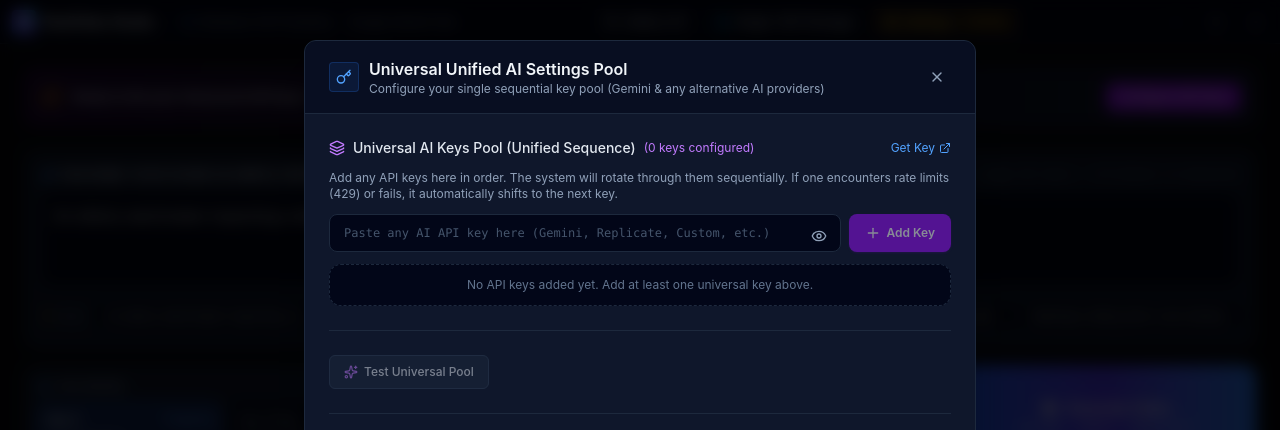
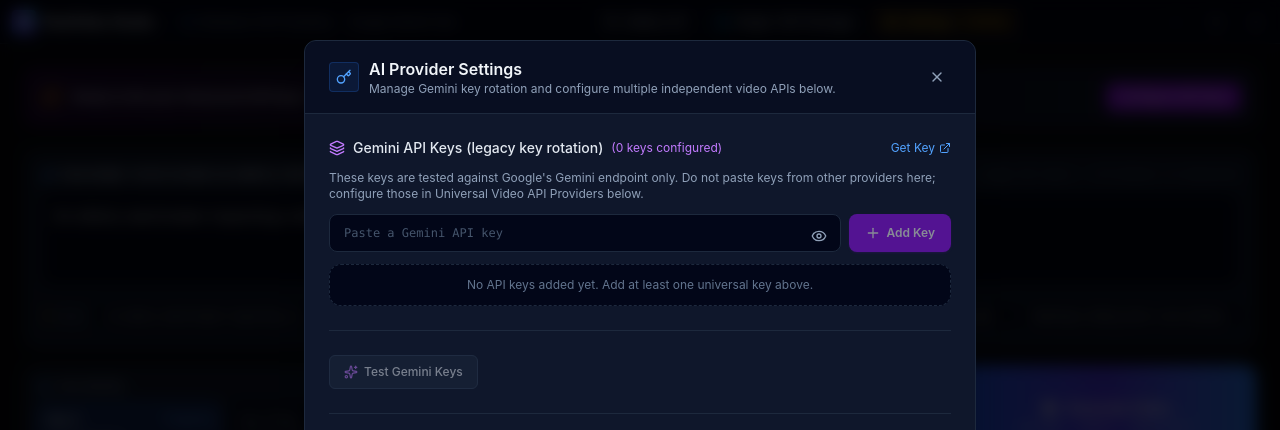
Before and after one commit to tadauos02-cloud/realvideo-studio, a React (Vite) app: page / in a window 1280 px wide. Both pictures are taken after a click on the button "Open API Settings". Shown: the top 430 px of the page. Built offline with nearby package versions, Linux system fonts and the light colour scheme.

Commit message:
Clarify Gemini-only legacy keys versus provider-specific APIs

```diff
--- a/src/components/SettingsModal.tsx
+++ b/src/components/SettingsModal.tsx
@@ -177,10 +177,10 @@
             </div>
             <div>
               <h2 id="settings-title" className="text-base font-semibold text-slate-100">
-                Universal Unified AI Settings Pool
+                AI Provider Settings
               </h2>
               <p className="text-xs text-slate-400">
-                Configure your single sequential key pool (Gemini & any alternative AI providers)
+                Manage Gemini key rotation and configure multiple independent video APIs below.
               </p>
             </div>
           </div>
@@ -200,7 +200,7 @@
             <div className="flex items-center justify-between">
               <label className="text-sm font-medium text-slate-200 flex items-center gap-2">
                 <Layers className="w-4 h-4 text-purple-400" />
-                <span>Universal AI Keys Pool (Unified Sequence)</span>
+                <span>Gemini API Keys (legacy key rotation)</span>
                 <span className="text-xs text-purple-400 font-normal">
                   ({universalKeysList.length} keys configured)
                 </span>
@@ -217,7 +217,7 @@
               </a>
             </div>
             <p className="text-xs text-slate-400">
-              Add any API keys here in order. The system will rotate through them sequentially. If one encounters rate limits (429) or fails, it automatically shifts to the next key.
+              These keys are tested against Google's Gemini endpoint only. Do not paste keys from other providers here; configure those in Universal Video API Providers below.
             </p>
 
             {/* Input field to add a new API Key */}
@@ -233,7 +233,7 @@
                       handleAddKey();
                     }
                   }}
-                  placeholder="Paste any AI API key here (Gemini, Replicate, Custom, etc.)"
+                  placeholder="Paste a Gemini API key"
                   className="w-full bg-slate-950 border border-slate-800 focus:border-purple-500 rounded-lg px-3.5 py-2.5 text-xs text-slate-100 font-mono placeholder:text-slate-600 focus:outline-none transition-colors"
                 />
                 <button
@@ -312,12 +312,12 @@
               {testing ? (
                 <>
                   <div className="w-3 h-3 border-2 border-purple-400 border-t-transparent rounded-full animate-spin" />
-                  <span>Testing Universal Pool...</span>
+                  <span>Testing Gemini keys...</span>
                 </>
               ) : (
                 <>
                   <Sparkles className="w-3.5 h-3.5 text-purple-400" />
-                  <span>Test Universal Pool</span>
+                  <span>Test Gemini Keys</span>
                 </>
               )}
             </button>
```
